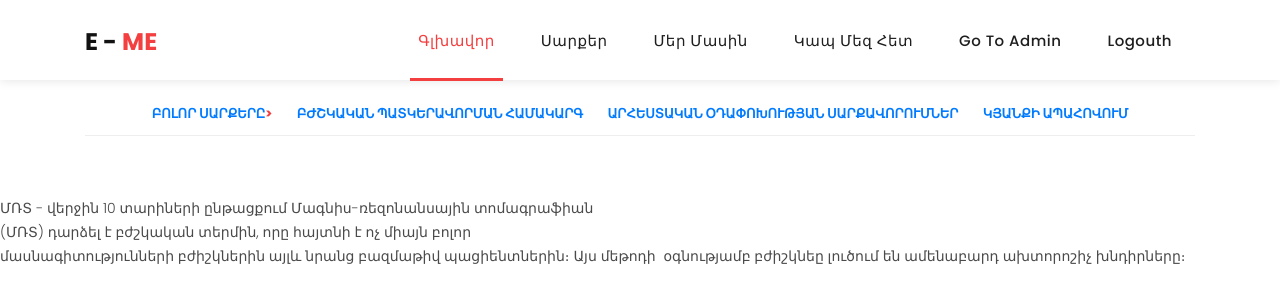
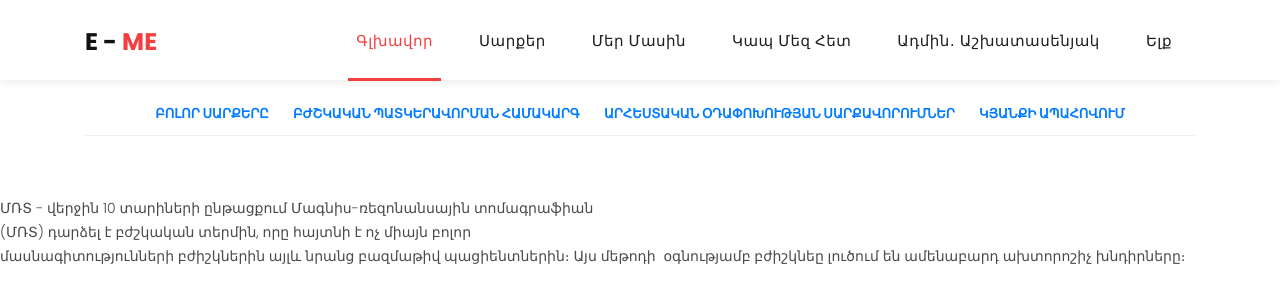
Before and after one commit to Tariel98/Medical-Instruments, a Django app: page /instrument/546 in a window 1280 px wide. Shown: the top 303 px of the page. Run offline with Django 4.2, Linux system fonts and the light colour scheme; a user stored in the database is signed in; data comes from the database, SQL or seed files in the repository; both versions use the stored data as it was after the commit; some libraries are stand-ins or nearby versions.

Commit message:
Adminki popoxutiunner

```diff
--- a/templates/Instruments/InstrumentView.html
+++ b/templates/Instruments/InstrumentView.html
@@ -22,7 +22,7 @@
                 <div class="col-md-12">
                     <div class="filters">
                         <ul>
-                            <li class="active"><a href="{% url 'products' %}">Բոլոր սարքերը</a>></li>
+                            <li class="active"><a href="{% url 'products' %}">Բոլոր սարքերը</a></li>
                             {% for i in categories %}
                                 <li class="active"><a href="{% url 'CategoryView' i.slug %}"> {{ i.name }}</a></li>
                             {% endfor %}
--- a/templates/Instruments/base.html
+++ b/templates/Instruments/base.html
@@ -59,13 +59,13 @@
                     </li>
                     {% if user.is_superuser or user.is_staff %}
                         <li class="nav-item">
-                            <a class="nav-link" href="/admin/">Go to admin</a>
+                            <a class="nav-link" href="/admin/">Ադմին․ աշխատասենյակ</a>
                         </li>
                     {% endif %}
 
                     {% if user.is_authenticated %}
                         <li class="nav-item">
-                            <a class="nav-link" href="{% url 'account_logout' %}">Logouth</a>
+                            <a class="nav-link" href="{% url 'account_logout' %}">Ելք</a>
                         </li>
                     {% endif %}
                 </ul>
--- a/templates/Instruments/home.html
+++ b/templates/Instruments/home.html
@@ -92,8 +92,9 @@
                         <p><em>Մեր կայքում</em> Դուք կգտնեք ժամանակակից բժշկական սարքավորումների մասին տեղեկություններ։
                             Ինչպես նաև․</p>
                         <ul class="featured-list">
-                            <li><a href="#">Կապնվել մեզ հետ</a></li>
-                            <li><a href="#">Առաջարկել Ձեր աջակցությունը կայքին</a></li>
+                            <li><a href="#">Տեղեկություն թե ինչպես օգտվել սարքավորումներից</a></li>
+                            <li><a href="#">Անսարքությունների և դրանց վերաբերյալ տեղեկություններ</a></li>
+                            <li><a href="#">Ճիշտ շահագործման մեթոդներ և այլն</a></li>
                         </ul>
                         <a href="{% url 'about' %}" class="filled-button">Իմանալ ավելին</a>
                     </div>
```
Also changed, not shown: db.sqlite3.
